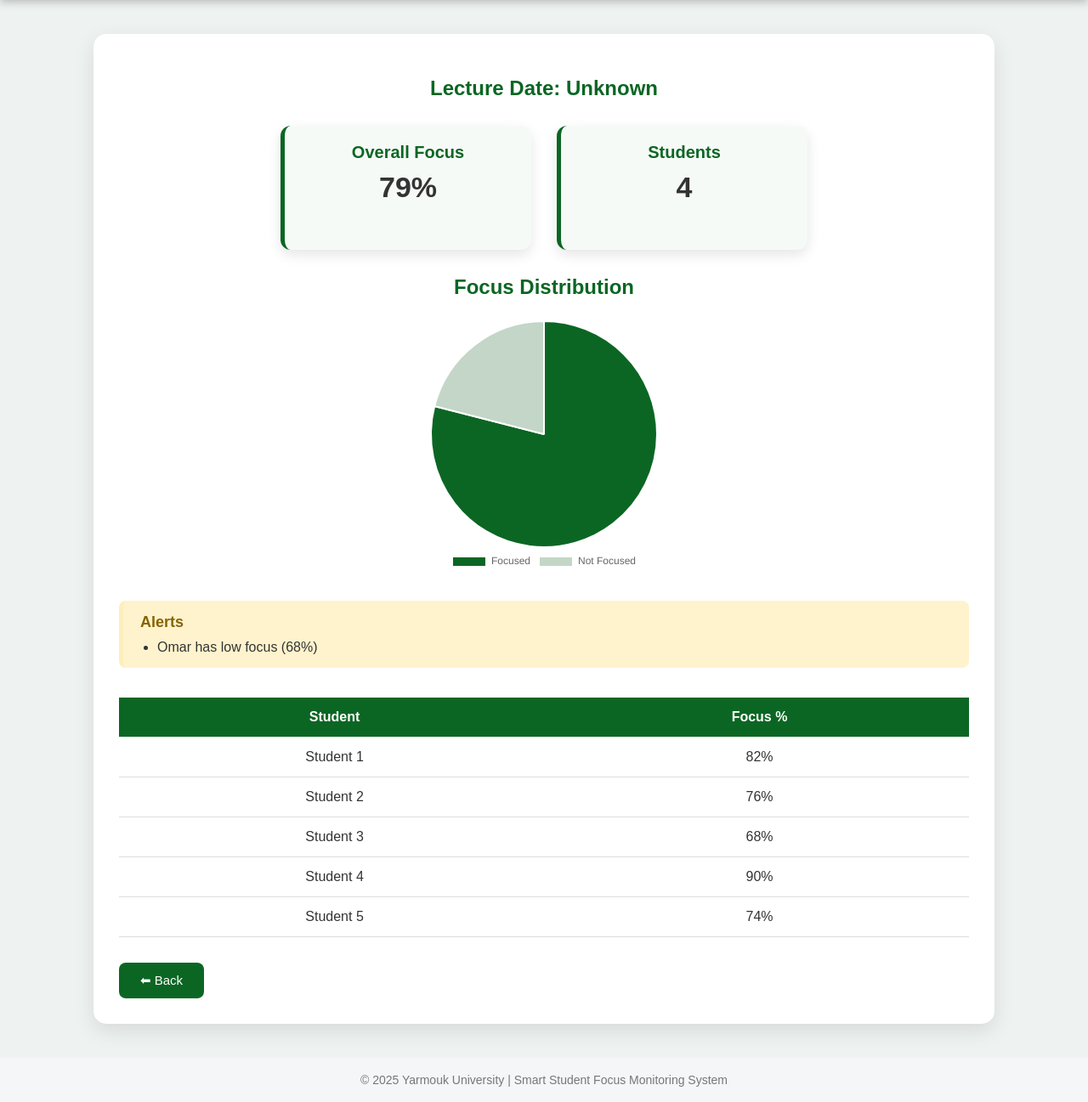
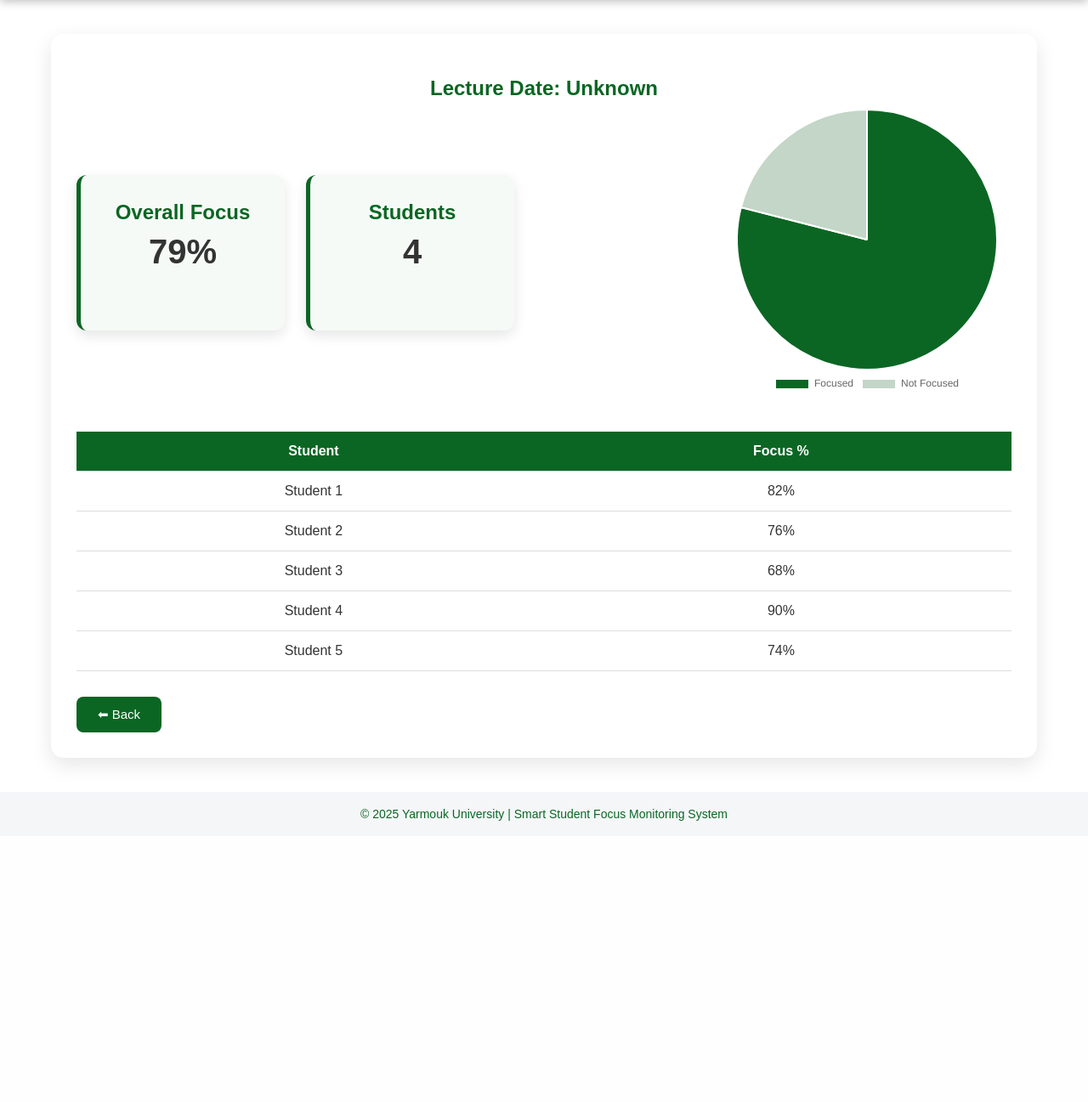
Before and after one commit to Sarahawamdeh/smart-focus-monitoring, a Flask app: template Grad pro/templates/lecture-details.html in a window 1280 px wide. Shown: the part 100-1397 px from the top of the page at 85% size. After the commit the page ends 1066 px from the top, so only its background shows below. Run offline with Flask 3, Linux system fonts and the light colour scheme; the template is opened without the code that fills it, so the values that code supplies are empty.

Commit message:
Update lecture-details.html

```diff
--- a/Grad pro/templates/lecture-details.html
+++ b/Grad pro/templates/lecture-details.html
@@ -10,7 +10,7 @@
 body {
   font-family: 'Poppins', sans-serif;
   margin: 0;
-      background-color: #eef2f0;
+  background-color: #ffffff;
   color: #333;
 }
 
@@ -24,12 +24,7 @@
   position: relative;
   box-shadow: 0 2px 10px rgba(0,0,0,0.25);
 }
-
-    .header img {
-      height: 60px;
-      margin-left: 15px;
-    }
-
+.header img { height: 60px; margin-left: 15px; }
 .header-title {
   position: absolute;
   left: 50%;
@@ -41,7 +36,7 @@
 
 /* MAIN CONTAINER */
 .container {
-      max-width: 1000px;
+  max-width: 1100px;
   margin: 40px auto;
   padding: 30px;
   background: white;
@@ -56,50 +51,40 @@
   font-size: 24px;
 }
 
-    /* STAT CARD */
+/* TOP SECTION: Overall Focus + Students + Pie Chart */
+.top-section {
+  display: flex;
+  justify-content: space-between;
+  align-items: center;
+  gap: 30px;
+  margin-bottom: 40px;
+}
+
+/* LEFT CARDS */
 .stats-box {
   display: flex;
-      justify-content: center;
-      gap: 30px;
-      margin: 30px 0;
-      flex-wrap: wrap;
+  gap: 25px;
 }
 
+/* EACH CARD */
 .card {
   background: #f6faf7;
-      padding: 20px;
-      width: 250px;
+  padding: 30px;
   border-radius: 12px;
   text-align: center;
   border-left: 5px solid #0b6623;
   box-shadow: 0 6px 15px rgba(0,0,0,0.1);
+  width: 180px;
 }
 
-    .card h3 { margin: 0; color: #0b6623; font-size: 20px; }
-    .card p { font-size: 34px; font-weight: 700; margin-top: 10px; color: #333; }
+.card h3 { margin: 0; color: #0b6623; font-size: 24px; }
+.card p { font-size: 40px; font-weight: 700; margin-top: 10px; color: #333; }
 
-    canvas {
-      max-width: 650px;
-      margin: 25px auto;
-      display: block;
+/* PIE CHART */
+#focusPie {
+  width: 340px !important;
+  height: 340px !important;
 }
-
-    /* ALERTS */
-    .alerts {
-      margin-top: 30px;
-      background: #fff3cd;
-      border-left: 5px solid #ffeeba;
-      padding: 15px 20px;
-      border-radius: 8px;
-    }
-
-    .alerts h3 {
-      margin: 0 0 10px 0;
-      font-size: 18px;
-      color: #856404;
-    }
-
-    .alerts ul { margin: 0; padding-left: 20px; }
 
 /* TABLE */
 table {
@@ -107,14 +92,7 @@
   border-collapse: collapse;
   margin-top: 35px;
 }
-
-    th, td {
-      padding: 14px;
-      border-bottom: 1px solid #ddd;
-      text-align: center;
-      font-size: 16px;
-    }
-
+th, td { padding: 14px; border-bottom: 1px solid #ddd; text-align: center; font-size: 16px; }
 th { background-color: #0b6623; color: white; }
 tr:hover { background-color: #e9f5ec; }
 
@@ -130,7 +108,6 @@
   font-size: 15px;
   font-weight: 500;
 }
-
 .back-btn:hover { background-color: #064817; }
 
 /* FOOTER */
@@ -138,7 +115,7 @@
   text-align: center;
   padding: 18px;
   margin-top: 40px;
-      color: #777;
+  color: #0b6623;
   font-size: 14px;
   background-color: #f4f6f8;
 }
@@ -154,29 +131,27 @@
 </div>
 
 <div class="container">
-
   <h2 id="lecture-date">Lecture Date:</h2>
 
-    <!-- SUMMARY CARDS -->
+  <!-- TOP SECTION -->
+  <div class="top-section">
+
+    <!-- LEFT CARDS: Overall + Students -->
     <div class="stats-box">
       <div class="card">
         <h3>Overall Focus</h3>
         <p id="overallFocus">78%</p>
       </div>
+
       <div class="card">
         <h3>Students</h3>
         <p id="studentCount">5</p>
       </div>
     </div>
 
-    <!-- PIE CHART -->
-    <h2>Focus Distribution</h2>
+    <!-- RIGHT: Pie Chart -->
     <canvas id="focusPie"></canvas>
 
-    <!-- ALERTS -->
-    <div class="alerts" id="alertsBox">
-      <h3>Alerts</h3>
-      <ul id="alertsList"></ul>
   </div>
 
   <!-- STUDENT TABLE -->
@@ -214,7 +189,7 @@
 const overall = Math.round(focusLevels.reduce((a,b)=>a+b,0) / focusLevels.length);
 document.getElementById("overallFocus").innerText = overall + "%";
 
-    // PIE CHART
+// PIE CHART WITH NEW ANIMATION
 new Chart(document.getElementById("focusPie"), {
   type: "pie",
   data: {
@@ -224,16 +199,9 @@
       backgroundColor: ["#0b6623", "#c3d6c7"]
     }]
   },
-      options: { plugins: { legend: { position: 'bottom' } } }
-    });
-
-    // ALERTS (students < 75%)
-    const alertsList = document.getElementById("alertsList");
-    focusLevels.forEach((level, i) => {
-      if(level < 75){
-        const li = document.createElement("li");
-        li.innerText = `${students[i]} has low focus (${level}%)`;
-        alertsList.appendChild(li);
+  options: {
+    animation: { duration: 2000, easing: 'easeOutQuart' },
+    plugins: { legend: { position: 'bottom' } }
   }
 });
 </script>
```
Lines whose indentation alone changed are shown as unchanged.
